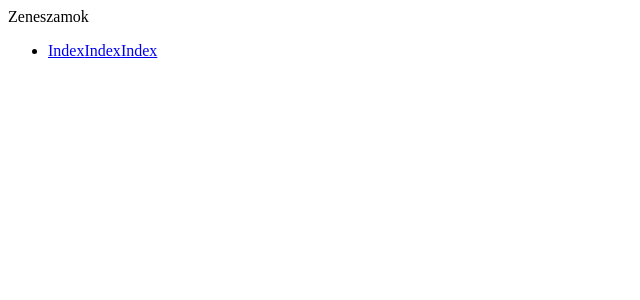
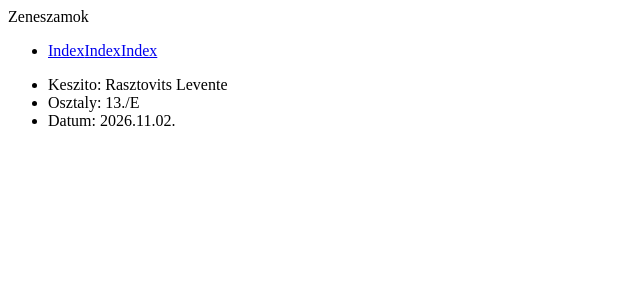
Before and after one commit to etnevelpriv/zeneszamok_gyakorlo_2, a React (Vite) app: page / in a window 1280 px wide. Shown: the top 300 px of the page, without its empty margins (0-640 px from the left). Built offline with nearby package versions, Linux system fonts and the light colour scheme.

Commit message:
Lablec komponens keszen van

```diff
--- a/src/App.tsx
+++ b/src/App.tsx
@@ -2,6 +2,7 @@ import { useState } from "react";
 import type { Zeneszam_type } from "./Models/Types/Zeneszam.type";
 import type { Oldal_type } from "./Models/Types/Oldal.type";
 import { Fejlec } from "./Components/Fejlec/Fejlec";
+import { Lablec } from "./Components/Lablec/Lablec";
 
 export const App = function () {
   const [zeneszamok, setZeneszamok] = useState<Zeneszam_type[]>([
@@ -44,6 +45,8 @@ export const App = function () {
   return (
     <>
     <Fejlec changeOldal={changeOldal}></Fejlec>
+
+    <Lablec></Lablec>
     </>
   )
 };
--- a/src/Components/Lablec/Lablec.tsx
+++ b/src/Components/Lablec/Lablec.tsx
@@ -0,0 +1,13 @@
+export const Lablec = function () {
+    return (
+        <>
+            <footer>
+                <ul>
+                    <li>Keszito: Rasztovits Levente</li>
+                    <li>Osztaly: 13./E</li>
+                    <li>Datum: 2026.11.02.</li>
+                </ul>
+            </footer>
+        </>
+    )
+}
```
